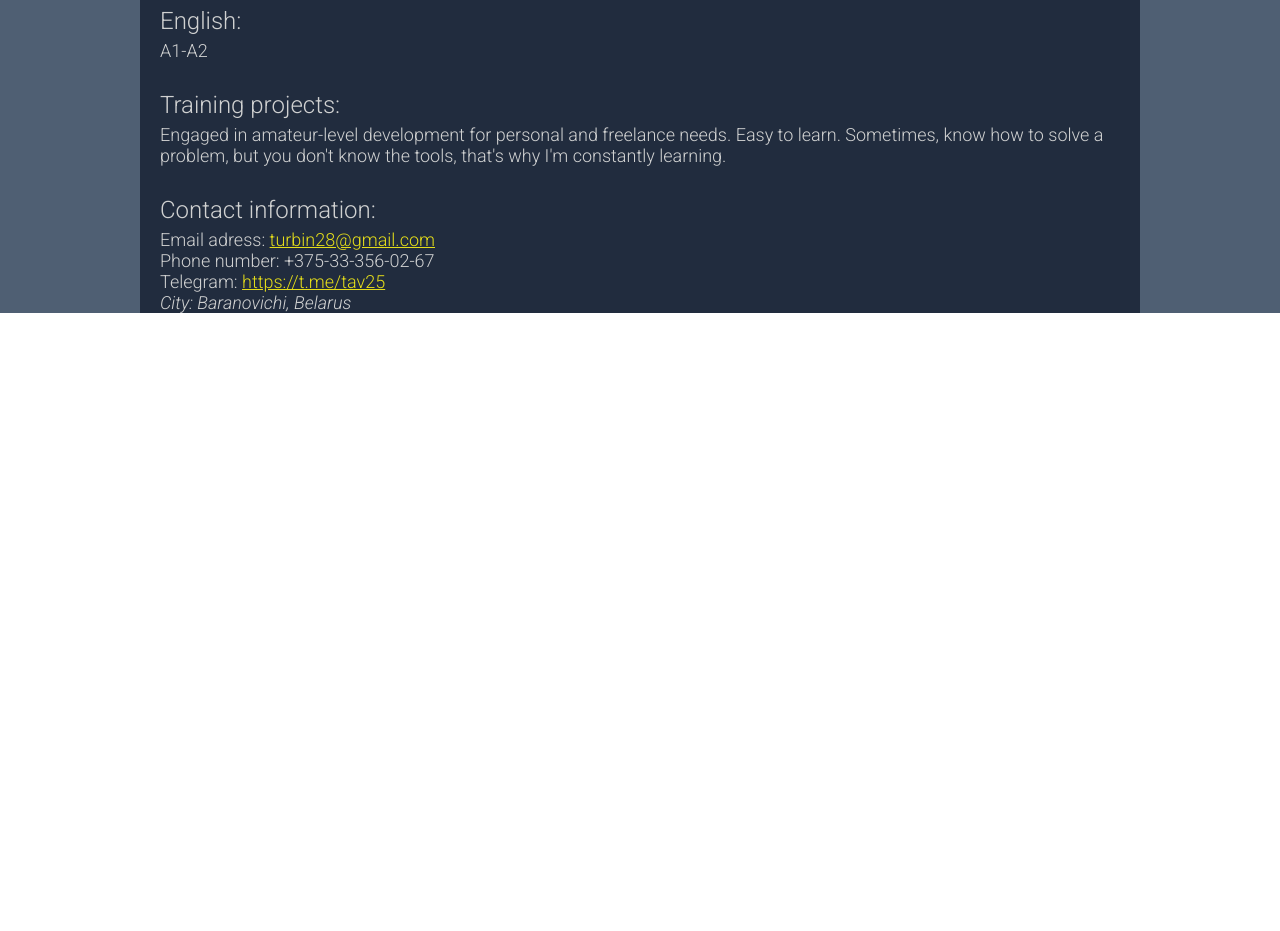
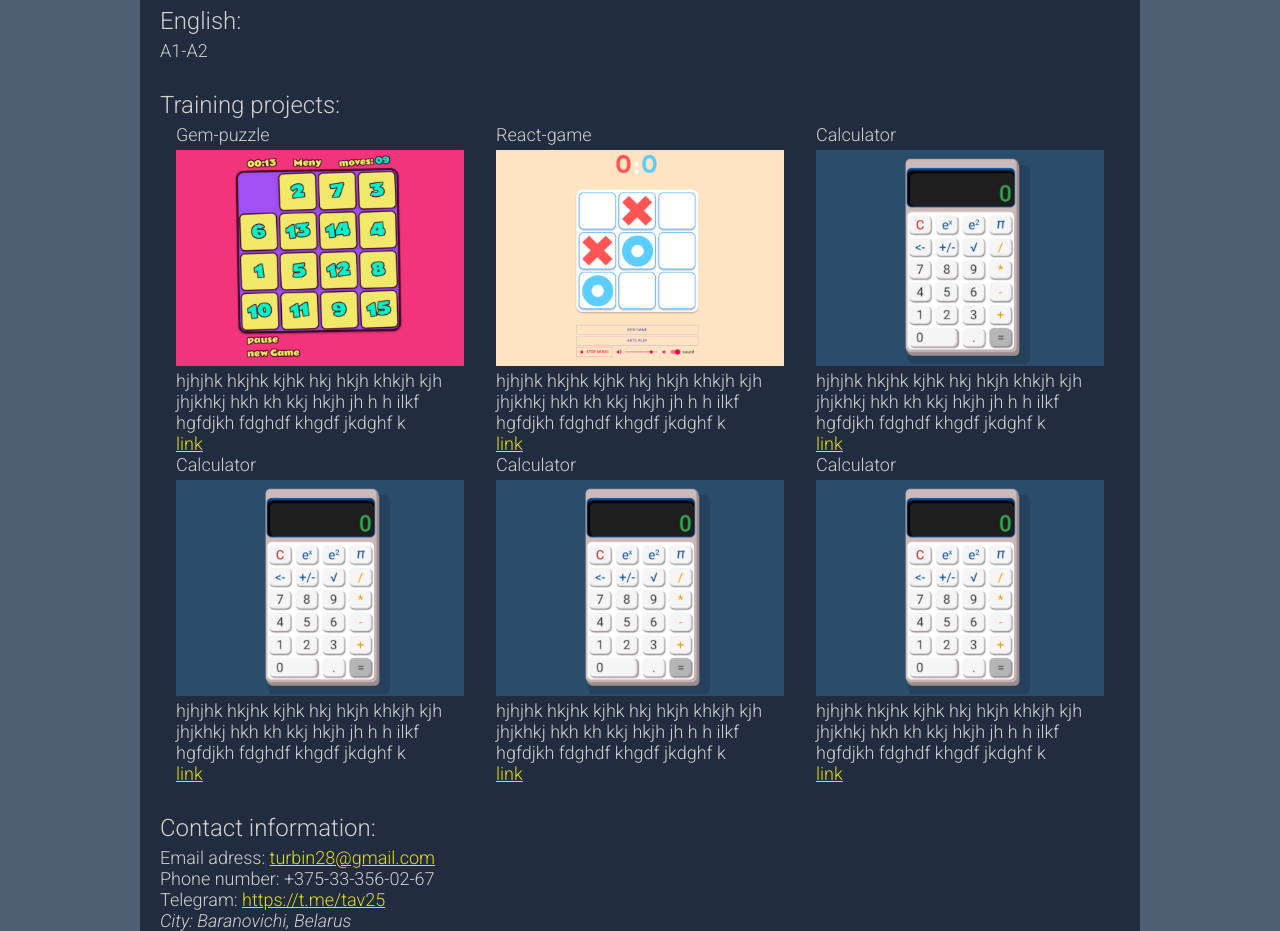
Before and after one commit to Tav25/rsschool-cv-, a plain HTML site: page MyCv/index.html in a window 1280 px wide. Shown: the part 920-1851 px from the top of the page. Before the commit the page ends 1233 px from the top, so only its background shows below. Drawn offline with Linux system fonts and the light colour scheme.

Commit message:
add progects

```diff
--- a/MyCv/assets/css/style.scss
+++ b/MyCv/assets/css/style.scss
@@ -25,7 +25,7 @@ html {
     }
 }
 
-a{
+a {
     color: $NameColor;
 }
 
@@ -171,6 +171,29 @@ a{
     width: 100%;
 }
 
+.training-projects {
+    display: flex;
+    flex-wrap: wrap;
+    justify-content: space-around;
+    align-items: flex-start;
+
+    &__container {
+        width: 30%;
+    }
+
+    &__title {}
+
+    &__image {
+        margin-top: 5px;
+        img{
+            width: 100%;
+        }
+    }
+
+    &__content {}
+}
+
+
 @media (max-width: 700px) {
 
     html {
--- a/MyCv/index.html
+++ b/MyCv/index.html
@@ -232,10 +232,103 @@
             <div class="block-data__title">
               <h2>Training projects:</h2>
             </div>
-            <div class="block-data__content">
-              Engaged in amateur-level development for personal and freelance
-              needs. Easy to learn. Sometimes, know how to solve a problem, but
-              you don't know the tools, that's why I'm constantly learning.
+            <div class="block-data__content training-projects">
+              <div class="training-projects__container">
+                <div class="training-projects__title">Gem-puzzle</div>
+                <div class="training-projects__image">
+                  <img
+                    src="./assets/images/pogects/gem-puz.png"
+                    alt="placeholder"
+                  />
+                </div>
+                <div class="training-projects__content">
+                  hjhjhk hkjhk kjhk hkj hkjh khkjh kjh jhjkhkj hkh kh kkj hkjh
+                  jh h h ilkf hgfdjkh fdghdf khgdf jkdghf k
+                </div>
+                <div class="training-projects__link">
+                  <a href="http://127.0.0.1:5500/MyCv/">link</a>
+                </div>
+              </div>
+              <div class="training-projects__container">
+                <div class="training-projects__title">React-game</div>
+                <div class="training-projects__image">
+                  <img
+                    src="./assets/images/pogects/react_game.png"
+                    alt="placeholder"
+                  />
+                </div>
+                <div class="training-projects__content">
+                  hjhjhk hkjhk kjhk hkj hkjh khkjh kjh jhjkhkj hkh kh kkj hkjh
+                  jh h h ilkf hgfdjkh fdghdf khgdf jkdghf k
+                </div>
+                <div class="training-projects__link">
+                  <a href="http://127.0.0.1:5500/MyCv/">link</a>
+                </div>
+              </div>
+              <div class="training-projects__container">
+                <div class="training-projects__title">Calculator</div>
+                <div class="training-projects__image">
+                  <img
+                    src="./assets/images/pogects/calculator.png"
+                    alt="placeholder"
+                  />
+                </div>
+                <div class="training-projects__content">
+                  hjhjhk hkjhk kjhk hkj hkjh khkjh kjh jhjkhkj hkh kh kkj hkjh
+                  jh h h ilkf hgfdjkh fdghdf khgdf jkdghf k
+                </div>
+                <div class="training-projects__link">
+                  <a href="http://127.0.0.1:5500/MyCv/">link</a>
+                </div>
+              </div>
+              <div class="training-projects__container">
+                <div class="training-projects__title">Calculator</div>
+                <div class="training-projects__image">
+                  <img
+                    src="./assets/images/pogects/calculator.png"
+                    alt="placeholder"
+                  />
+                </div>
+                <div class="training-projects__content">
+                  hjhjhk hkjhk kjhk hkj hkjh khkjh kjh jhjkhkj hkh kh kkj hkjh
+                  jh h h ilkf hgfdjkh fdghdf khgdf jkdghf k
+                </div>
+                <div class="training-projects__link">
+                  <a href="http://127.0.0.1:5500/MyCv/">link</a>
+                </div>
+              </div>
+              <div class="training-projects__container">
+                <div class="training-projects__title">Calculator</div>
+                <div class="training-projects__image">
+                  <img
+                    src="./assets/images/pogects/calculator.png"
+                    alt="placeholder"
+                  />
+                </div>
+                <div class="training-projects__content">
+                  hjhjhk hkjhk kjhk hkj hkjh khkjh kjh jhjkhkj hkh kh kkj hkjh
+                  jh h h ilkf hgfdjkh fdghdf khgdf jkdghf k
+                </div>
+                <div class="training-projects__link">
+                  <a href="http://127.0.0.1:5500/MyCv/">link</a>
+                </div>
+              </div>
+              <div class="training-projects__container">
+                <div class="training-projects__title">Calculator</div>
+                <div class="training-projects__image">
+                  <img
+                    src="./assets/images/pogects/calculator.png"
+                    alt="placeholder"
+                  />
+                </div>
+                <div class="training-projects__content">
+                  hjhjhk hkjhk kjhk hkj hkjh khkjh kjh jhjkhkj hkh kh kkj hkjh
+                  jh h h ilkf hgfdjkh fdghdf khgdf jkdghf k
+                </div>
+                <div class="training-projects__link">
+                  <a href="http://127.0.0.1:5500/MyCv/">link</a>
+                </div>
+              </div>
             </div>
           </div>
           <div class="user__block-data block-data">
```
Also changed, not shown: MyCv/assets/css/style.css, MyCv/assets/images/pogects/calculator.png (added), MyCv/assets/images/pogects/gem-puz.png (added), MyCv/assets/images/pogects/react_game.png (added), 1 other file.
